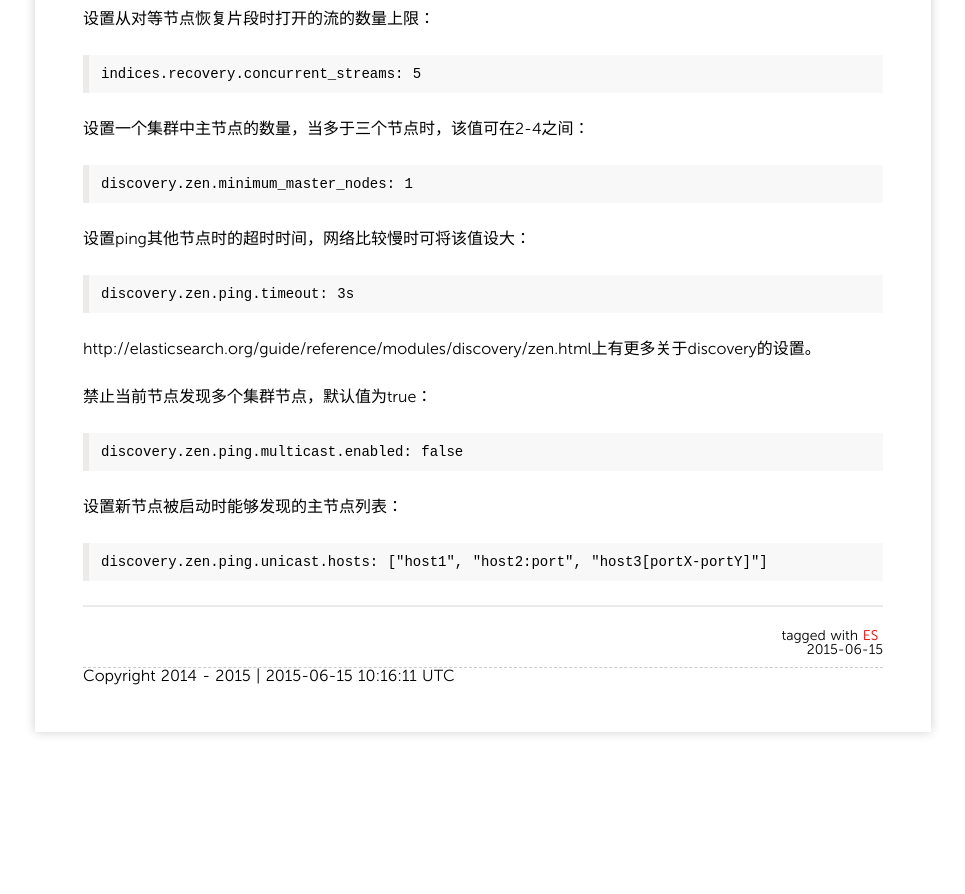
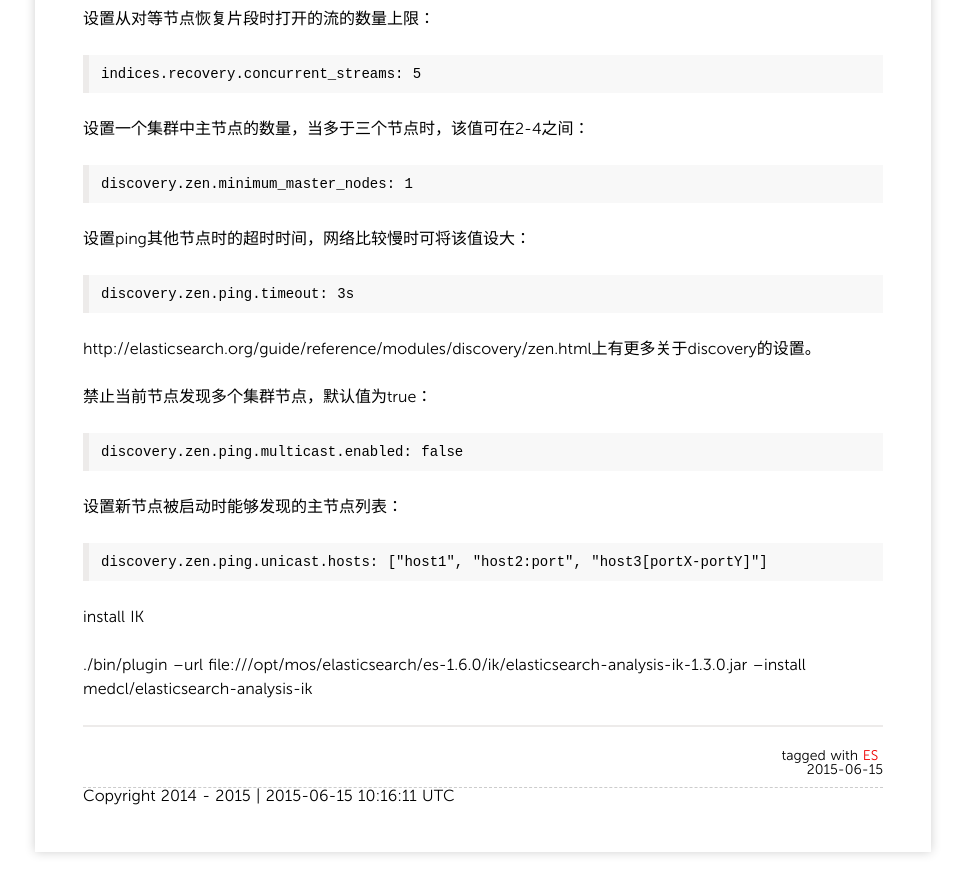
Before and after one commit to junix/junix.github.io, a Jekyll site: the page built from _posts/2015/2015-06-15-es.md, in a window 1280 px wide and 900 px high, scrolled down 4817 px. Shown: the top 894 px of the window, without its empty margins (157-1122 px from the left). Built offline with Jekyll 4.4.1, drawn with Linux system fonts in a browser that asks for light colours; nearby versions of some CDN libraries; Markdown is read by kramdown in place of the engine named in the settings; before the commit the page ends 5597 px from its top, so only the background shows below that.

Commit message:
modify new post [/Users/junix/junix.github.io/_posts/2015/2015-06-15-es.md]

````diff
--- a/_posts/2015/2015-06-15-es.md
+++ b/_posts/2015/2015-06-15-es.md
@@ -260,3 +260,8 @@ discovery.zen.ping.multicast.enabled: false
 ```
 discovery.zen.ping.unicast.hosts: ["host1", "host2:port", "host3[portX-portY]"]
 ```
+
+
+install IK
+
+./bin/plugin --url file:///opt/mos/elasticsearch/es-1.6.0/ik/elasticsearch-analysis-ik-1.3.0.jar  --install   medcl/elasticsearch-analysis-ik
````
